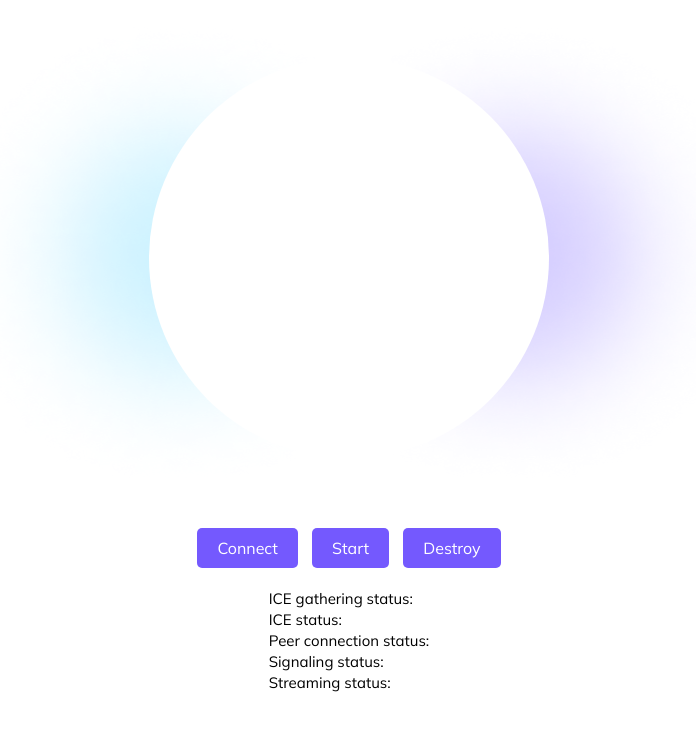
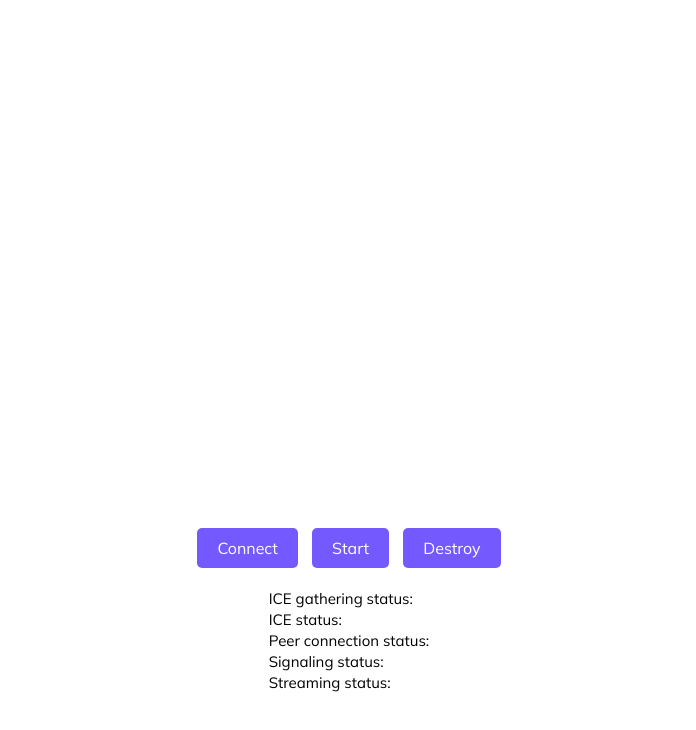
Before and after one commit to Rockochamp/TheJuiciest, a website with bundled scripts: page live-streaming-bot-1/index.html in a window 1280 px wide. Shown: the whole page, without its empty margins (291-987 px from the left). Built offline with nearby package versions, Linux system fonts and the light colour scheme.

```diff
--- a/live-streaming-bot-1/index.html
+++ b/live-streaming-bot-1/index.html
@@ -123,7 +123,6 @@
       }
 
       #video-wrapper {
-        background: url(bg.png);
         height: 500px;
         background-position: top;
       }
```
Also changed, not shown: live-streaming-bot-2/index.html (+0 -1 lines), 1 other file.
